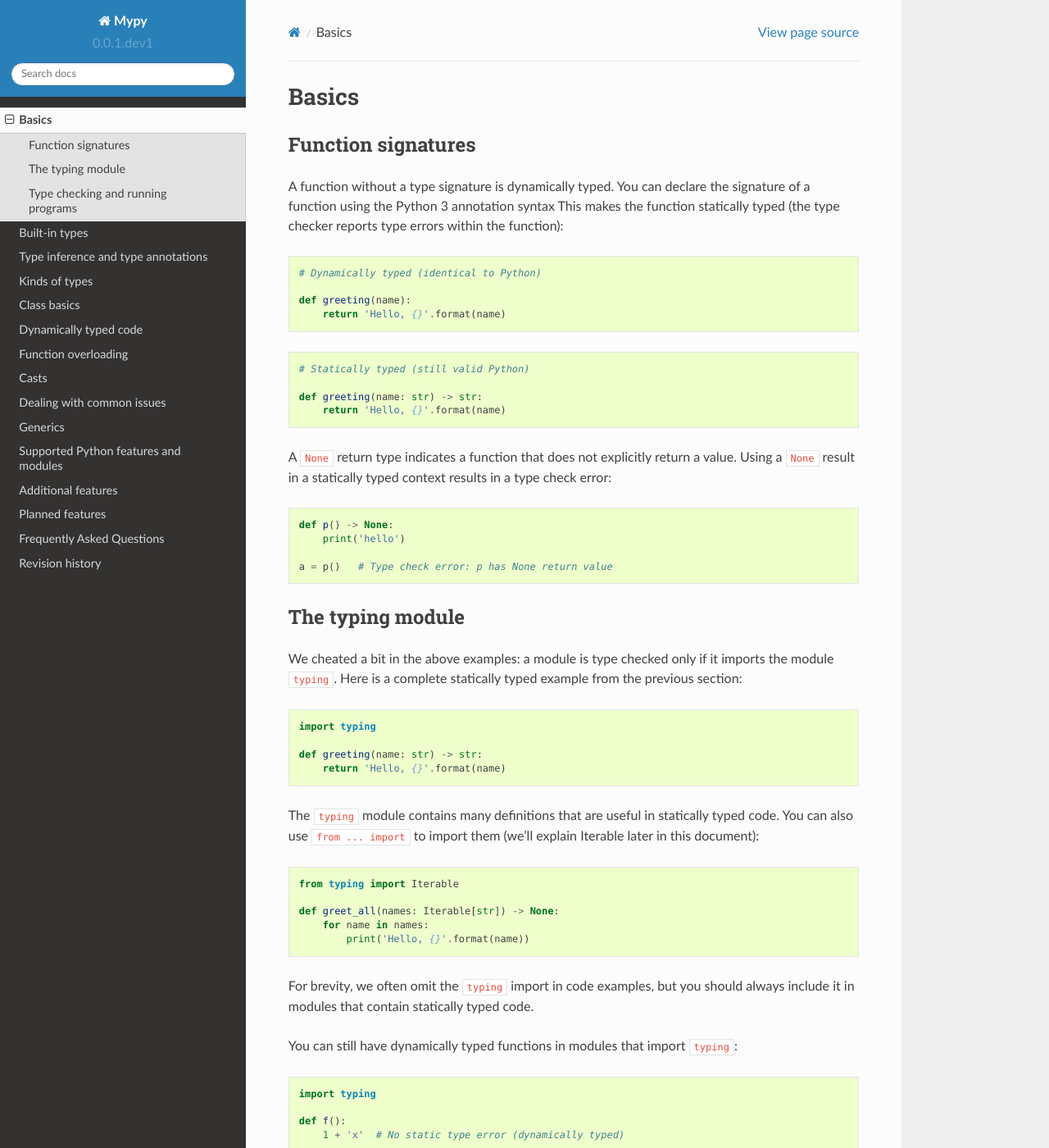
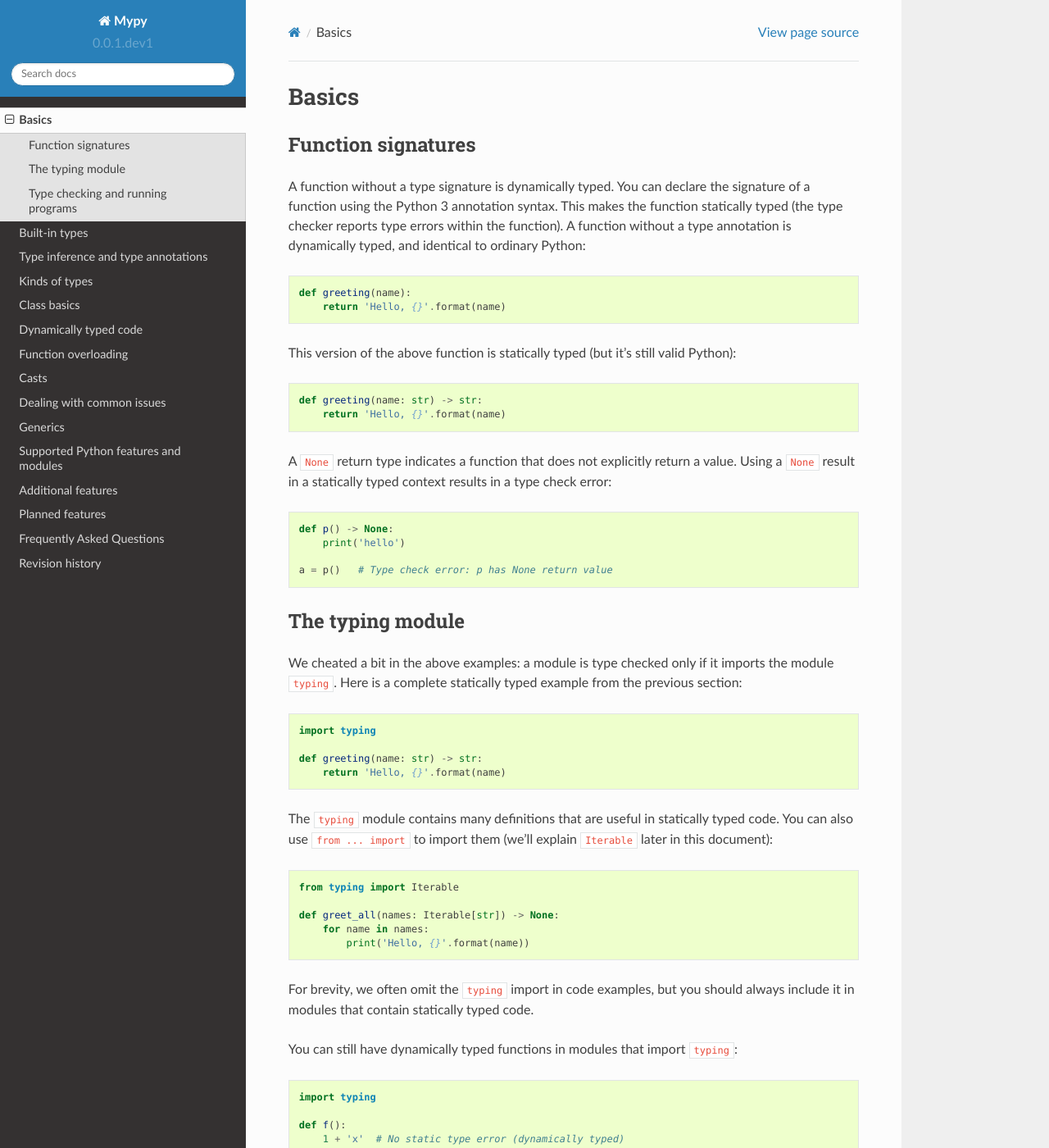
Before and after one commit to lucalysoft/mypy, a Sphinx documentation site: the page built from docs/source/basics.rst, in a window 1280 px wide and 1400 px high. Shown: the whole window at 82% size. Built offline with Sphinx 7.4.7 and the Read the Docs theme 2.0.0, drawn with Linux system fonts in a browser that asks for light colours; some of the changed text lies outside the part shown.

Commit message:
Minor documentation changes

```diff
--- a/docs/source/basics.rst
+++ b/docs/source/basics.rst
@@ -6,19 +6,20 @@ Function signatures
 
 A function without a type signature is dynamically typed. You can
 declare the signature of a function using the Python 3 annotation
-syntax This makes the function statically typed (the type checker
-reports type errors within the function):
+syntax. This makes the function statically typed (the type checker
+reports type errors within the function). A function without a
+type annotation is dynamically typed, and identical to ordinary
+Python:
 
 .. code-block:: python
-
-   # Dynamically typed (identical to Python)
 
    def greeting(name):
        return 'Hello, {}'.format(name)
 
+This version of the above function is statically typed (but it's still
+valid Python):
+
 .. code-block:: python
-
-   # Statically typed (still valid Python)
 
    def greeting(name: str) -> str:
        return 'Hello, {}'.format(name)
@@ -50,7 +51,7 @@ example from the previous section:
 
 The ``typing`` module contains many definitions that are useful in
 statically typed code. You can also use ``from ... import`` to import
-them (we'll explain Iterable later in this document):
+them (we'll explain ``Iterable`` later in this document):
 
 .. code-block:: python
 
@@ -88,13 +89,13 @@ more stable.
 
    Currently the type checker checks the top levels and annotated
    functions of all modules, even those that don't import
-   typing. However, you should not rely on this, as this will change
+   ``typing``. However, you should not rely on this, as this will change
    in the future.
 
 Type checking and running programs
 **********************************
 
-You can type check a program by using the mypy tool, which is
+You can type check a program by using the ``mypy`` tool, which is
 basically a linter — it checks you program for errors without actually
 running it::
 
```
